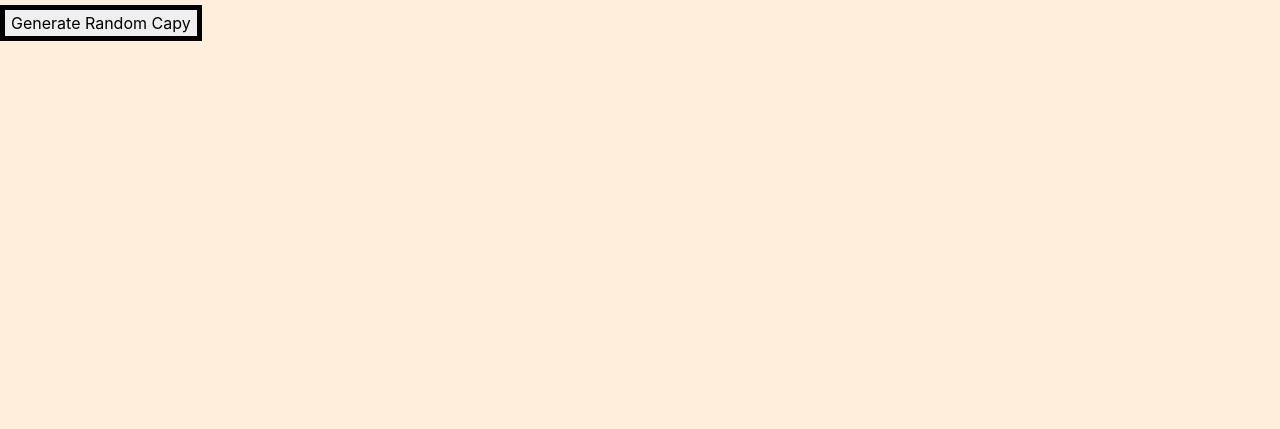
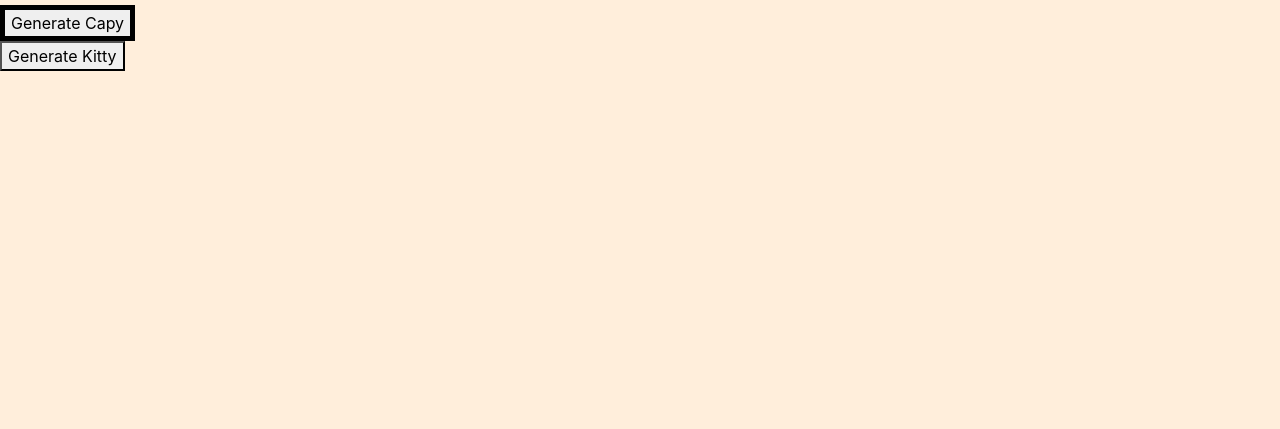
Before and after one commit to eunsongkoh/capy, a plain HTML site: page index.html in a window 1280 px wide. Shown: the part 371-800 px from the top of the page. Drawn offline with nearby package versions, Linux system fonts and the light colour scheme.

Commit message:
Update index.html

```diff
--- a/index.html
+++ b/index.html
@@ -37,7 +37,7 @@
 
     <!-- FOR THE API CALLS -->
     <!--Generating a random capybara-->
-    <button id="genRandCapy">Generate Random Capy</button>
+    <!-- <button id="genRandCapy">Generate Random Capy</button>
     <div id="capys"></div>
     <script>
         const genRandCapy = document.getElementById("genRandCapy");
@@ -63,9 +63,9 @@
         }
 
         genRandCapy.addEventListener("click", showRandCapy);
-    </script>
+    </script> -->
 
-    <!-- <button id="genRandCapy">Generate Capy</button>
+    <button id="genRandCapy">Generate Capy</button>
     <div id="capys"></div>
     <script>
         const randCapyBtn = document.getElementById("genRandCapy");
@@ -82,9 +82,15 @@
         }
 
         randCapyBtn.addEventListener("click", randomCapy);
-    </script> -->
+    </script>
+
+    <button id="genRandCat">Generate Kitty</button>
+    <div id="cats">
+        <script>
 
 
+        </script>
+    </div>
 
 
 
```
